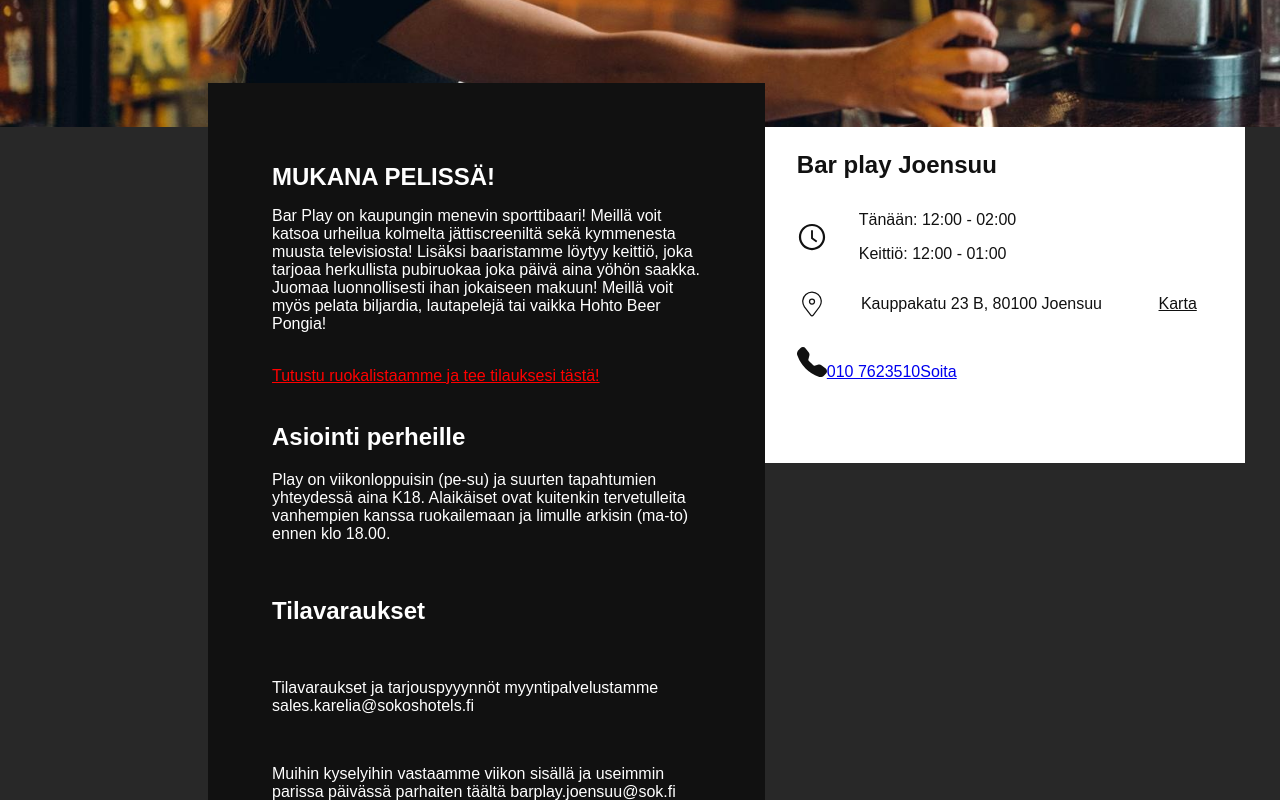
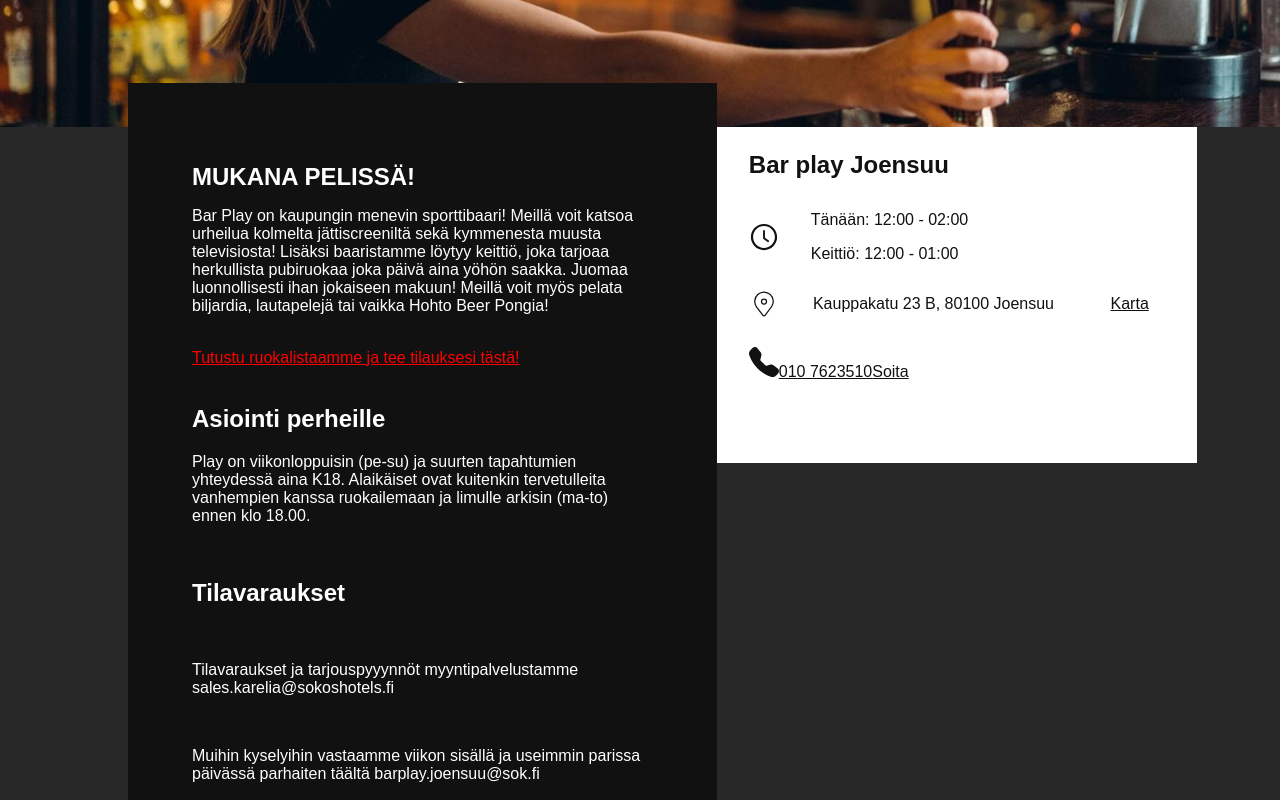
Before and after one commit to MarkusAP98/barplay02, a React (Create React App) app: page / in a window 1280 px wide. Shown: the part 400-1200 px from the top of the page. Built offline with nearby package versions, Linux system fonts and the light colour scheme.

Commit message:
location schedule done (kind off)

```diff
--- a/src/components/Info/Info.css
+++ b/src/components/Info/Info.css
@@ -3,7 +3,7 @@
   margin: 0;
   display: flex;
   justify-content: start;
-  margin-left: 13rem;
+  margin-left: 10%;
   font-size: 16px;
 }
 
@@ -66,6 +66,8 @@
   margin-left: 2rem;
 }
 
+/* ----Location------ */
+
 .barplay__schedule-location {
   display: flex;
   justify-content: space-between;
@@ -79,3 +81,15 @@
 .barplay__schedule-location p {
   margin-left: -1.4rem;
 }
+
+/* ----- Phone ------ */
+
+.barplay__schedule-phone {
+  justify-content: space-between;
+  align-items: center;
+}
+
+.barplay__schedule-phone a {
+  color: #111111;
+  align-items: center;
+}
```
